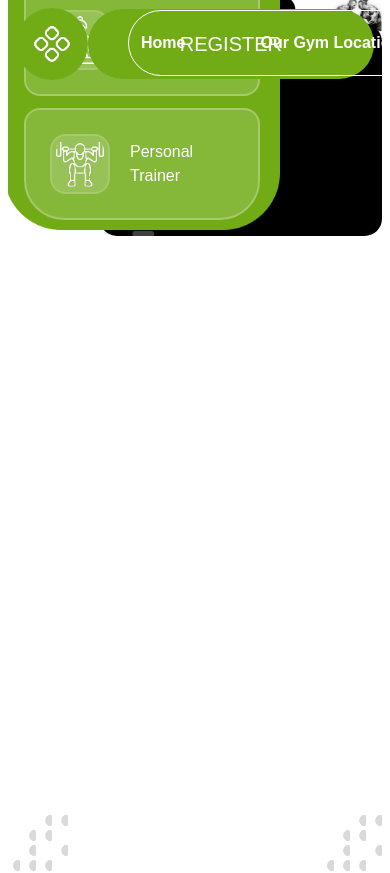
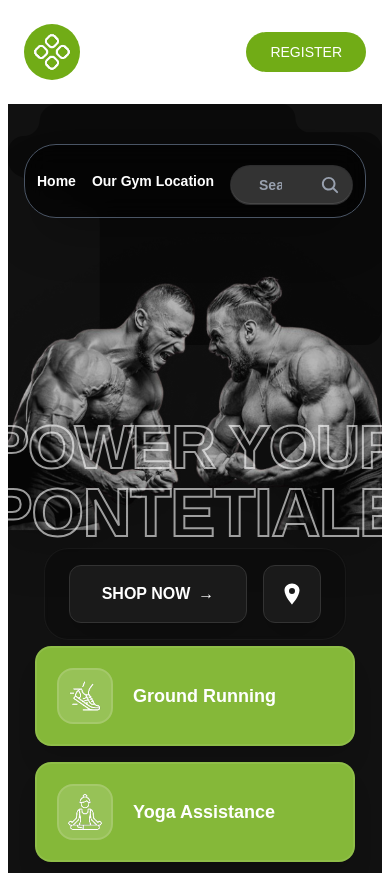
Before and after one commit to sohid7254/gymnastic, a React (Vite) app: page / in a window 390 px wide. Shown: the top 873 px of the page. Built offline with nearby package versions, Linux system fonts and the light colour scheme; a web font is replaced by a local one.

Commit message:
completed all the responsiveness of this project and added some hover effect on

```diff
--- a/src/Components/ChoseUs.jsx
+++ b/src/Components/ChoseUs.jsx
@@ -20,7 +20,7 @@ const ChoseUs = () => {
 
                 <div className="border bg-black text-white p-6 rounded-3xl flex flex-col lg:flex-row gap-10 justify-center items-center">
                     {/* Boxer Image */}
-                    <img src={boxer} alt="Boxer" className="w-60 md:w-80 lg:w-90" />
+                    <img src={boxer} alt="Boxer" className="w-60 md:w-80 lg:w-90 transform transition duration-500 hover:scale-105 hover:shadow-2xl hover:brightness-110 rounded-xl" />
 
                     {/* Training Focus Areas */}
                     <div className="flex flex-col gap-6 lg:w-1/3">
--- a/src/Components/Navbar.jsx
+++ b/src/Components/Navbar.jsx
@@ -5,17 +5,17 @@ import { Link } from "react-router";
 
 const Navbar = () => {
     return (
-        <div className=" px-2">
+        <div className="px-4 xl:px-2 py-4 xl:py-0">
             <div className="max-w-7xl mx-auto">
                 <nav className="navbar flex items-center justify-between relative z-50 bg-transparent">
-                    <div className="bg-[#71AC16] p-4 rounded-full">
+                    <div className="bg-[#71AC16] hover:bg-[#8bcf25] p-2 sm:p-3 xl:p-4 rounded-full transition-all">
                         <a href="/">
-                            <img src={icon} alt="Gym Icon" className="w-13" />
+                            <img src={icon} alt="Gym Icon" className="w-10 sm:w-12 xl:w-13" />
                         </a>
                     </div>
                     <div>
                         <Link to="/register">
-                            <span className="tilt bg-[#71AC16] py-6 px-23 text-white text-xl rounded-full">REGISTER</span>
+                            <span className="tilt bg-[#71AC16] py-3 px-6 sm:py-4 sm:px-10 xl:py-6 xl:px-23 text-white text-sm sm:text-base xl:text-xl rounded-full transition-all hover:bg-[#83c91a] whitespace-nowrap">REGISTER</span>
                         </Link>
                     </div>
                 </nav>
--- a/src/Components/Service.jsx
+++ b/src/Components/Service.jsx
@@ -37,7 +37,7 @@ const Service = () => {
                     <button
                         type="submit"
                         className="bg-white rounded-full text-black font-bold px-2 md:px-10 py-2 md:py-3
-                            hover:bg-gray-100 transition text-sm md:text-base"
+                            hover:bg-gray-300 transition text-sm md:text-base"
                     >
                         SUBSCRIBE
                     </button>
--- a/src/Components/banner.jsx
+++ b/src/Components/banner.jsx
@@ -14,10 +14,77 @@ import { FaXTwitter } from "react-icons/fa6";
 const Banner = () => {
     return (
         <>
-            <section className="relative -top-23 left-0 h-[805px] overflow-hidden">
+            {/* -------- MOBILE / TABLET LAYOUT  */}
+            <section className="xl:hidden relative bg-[#111] overflow-hidden h-225 py-10 px-4 flex flex-col items-center">
+                {/* Background effect */}
+                <div className="absolute inset-0 z-0 opacity-40">
+                    <img src={banner} alt="Banner bg" className="w-full  object-cover" />
+                </div>
+
+                {/* Navbar Container */}
+                <div className="relative z-50 w-full max-w-2xl mb-10">
+                    <div className="nav-container border border-gray-600 p-3 sm:p-5 rounded-4xl sm:rounded-full bg-black/60 shadow-2xl backdrop-blur-md">
+                        <ul className="nav-links font-bold flex flex-wrap sm:flex-nowrap items-center justify-center gap-4 sm:gap-6 text-white text-sm sm:text-base">
+                            <li><a href="/" className="hover:text-[#85b839] transition duration-200">Home</a></li>
+                            <li><a href="/location" className="hover:text-[#85b839] transition duration-200">Our Gym Location</a></li>
+                            <li className="hidden sm:block text-gray-500">|</li>
+                            <li className="w-full sm:w-auto mt-2 sm:mt-0 flex-1">
+                                <label className="input rounded-full cursor-pointer bg-[#333] hover:bg-[#404040] transition duration-200 w-full flex items-center pr-3 group">
+                                    <input type="search" placeholder="Search" className="pointer-events-auto flex-1 px-4 py-3 text-white bg-transparent focus:outline-none w-full text-sm placeholder-gray-400" />
+                                    <IoSearch className="text-xl text-gray-400 group-hover:text-white transition" />
+                                </label>
+                            </li>
+                        </ul>
+                    </div>
+                </div>
+
+                {/* Overlay Section: Text, Buttons, and Image */}
+                <div className="relative w-full flex flex-col items-center mt-2 sm:mt-8 min-h-125 sm:min-h-150 justify-center py-10">
+                    {/* Background Image (Man) */}
+                    <div className="absolute -top-30 -left-22 inset-0 z-10 flex justify-center items-center opacity-70 pointer-events-none drop-shadow-2xl">
+                        <img src={man} alt="Man" className="w-[110%] sm:w-full max-w-125 h-[110%] object-contain " />
+                    </div>
+
+                    {/* Main Text & Buttons overlay */}
+                    <div className="relative z-20 flex flex-col items-center text-center w-full">
+                        <h3 className="text-[62px] sm:text-[85px] md:text-[100px] leading-none text-white outline-text font-black tracking-tight drop-shadow-2xl absolute -top-25">
+                            POWER YOUR <br />
+                            <span className="ghost-text text-[68px] sm:text-[95px] md:text-[110px]">PONTETIALE</span>
+                        </h3>
+
+                        <div className=" absolute  flex flex-wrap items-center justify-center gap-4 sm:gap-6 mt-8 sm:mt-12 backdrop-blur-[2px] bg-black/20 px-6 py-4 rounded-3xl border border-white/5">
+                            <button className="bg-[#1a1a1a] hover:bg-[#85b839] border border-[#333] shadow-xl text-white px-8 py-4 rounded-xl text-base sm:text-lg font-bold flex items-center gap-2 transform hover:-translate-y-1 transition duration-300">
+                                SHOP NOW <span className="text-white font-black">→</span>
+                            </button>
+                            <button className="bg-[#1a1a1a] hover:bg-[#85b839] border border-[#333] shadow-xl text-white p-4 rounded-xl transform hover:-translate-y-1 transition duration-300">
+                                <IoLocationSharp className="text-2xl sm:text-3xl text-white" />
+                            </button>
+                        </div>
+                    </div>
+                </div>
+
+                {/* Feature Cards Grid */}
+                <div className="relative z-20 w-full flex flex-row flex-wrap justify-center gap-4 sm:gap-6 -top-30">
+                    <div className="flex border-2 border-[#a5c96b]/30 hover:border-[#a5c96b] rounded-2xl items-center gap-5 p-5 sm:p-6 bg-[#85b839] shadow-xl hover:shadow-2xl transform hover:-translate-y-1 text-white w-full max-w-[320px] transition duration-300">
+                        <img src={runing} alt="Running" className="w-14 sm:w-16 h-14 sm:h-16 object-contain border-2 border-[#a5c96b] rounded-2xl p-2 bg-[#97c257]" />
+                        <h1 className="font-bold text-lg sm:text-xl">Ground Running</h1>
+                    </div>
+                    <div className="flex border-2 border-[#a5c96b]/30 hover:border-[#a5c96b] rounded-2xl items-center gap-5 p-5 sm:p-6 bg-[#85b839] shadow-xl hover:shadow-2xl transform hover:-translate-y-1 text-white w-full max-w-[320px] transition duration-300">
+                        <img src={yoga} alt="Yoga" className="w-14 sm:w-16 h-14 sm:h-16 object-contain border-2 border-[#a5c96b] rounded-2xl p-2 bg-[#97c257]" />
+                        <h1 className="font-bold text-lg sm:text-xl">Yoga Assistance</h1>
+                    </div>
+                    <div className="flex border-2 border-[#a5c96b]/30 hover:border-[#a5c96b] rounded-2xl items-center gap-5 p-5 sm:p-6 bg-[#85b839] shadow-xl hover:shadow-2xl transform hover:-translate-y-1 text-white w-full max-w-[320px] transition duration-300">
+                        <img src={liftup} alt="Trainer" className="w-14 sm:w-16 h-14 sm:h-16 object-contain border-2 border-[#a5c96b] rounded-2xl p-2 bg-[#97c257]" />
+                        <h1 className="font-bold text-lg sm:text-xl">Personal Trainer</h1>
+                    </div>
+                </div>
+            </section>
+
+            {/* DESKTOP LAYOUT  */}
+            <section className="hidden xl:block relative -top-23 left-0 h-201.25 overflow-hidden">
                 <div className="">
                     <img src={banner} alt="Banner" className="relative w-" />
-                    <div className="absolute z-50 text-white text-center top-1/17 left-105 transform -translate-x-1/2 -translate-y-1/2 w-150  ">
+                    <div className="absolute text-white text-center top-1/17 left-105 transform -translate-x-1/2 -translate-y-1/2 w-150  ">
                         <div className="nav-container border p-3 rounded-full z-50">
                             <ul className="nav-links font-bold flex items-center justify-between gap-5">
                                 <li>
@@ -39,16 +106,16 @@ const Banner = () => {
                     <div className="absolute transform -translate-x-1/2 -translate-y-1/2 top-43 left-1/7   ">
                         <h3 className="tilt text-xl text-gray-400 flex items-center gap-5">
                             Follow On :
-                            <span>
+                            <span className="cursor-pointer">
                                 <FaFacebookF />
                             </span>
-                            <span>
+                            <span className="cursor-pointer">
                                 <FaInstagram />
                             </span>
-                            <span>
+                            <span className="cursor-pointer">
                                 <FaXTwitter />
                             </span>
-                            <span>
+                            <span className="cursor-pointer">
                                 <FaLinkedinIn />
                             </span>
                         </h3>
@@ -59,8 +126,24 @@ const Banner = () => {
                     <div className="absolute transform translate-x-1/2 -translate-y-1/2 top-38 left-260  ">
                         <img src={group7} alt="Group 7" className="w-20 block" />
                     </div>
+                    <div className="absolute z-50 text-white text-center top-1/17 left-105 transform -translate-x-1/2 -translate-y-1/2 w-150  ">
+                        {/* Ensure nav bar clickable by adding Z-INDEX here since we know the original was broken */}
+                        <div className="nav-container border p-3 rounded-full z-50">
+                            <ul className="nav-links font-bold flex items-center justify-between gap-5">
+                                <li><a href="/">Home</a></li>
+                                <li><a href="/location">Our Gym Location</a></li>
+                                <li>|</li>
+                                <li>
+                                    <label className="input rounded-full cursor-pointer bg-[#404040] w-40">
+                                        <input type="search" placeholder="Search" className="pointer-events-auto flex-1 px-3 py-2 text-white bg-transparent focus:outline-none" />
+                                        <IoSearch className="text-3xl" />
+                                    </label>
+                                </li>
+                            </ul>
+                        </div>
+                    </div>
                     <div className="absolute -top-1 left-78 z-10">
-                        <img src={man} alt="Man" className="w-225 max-h-[805px] relative object-contain block" />
+                        <img src={man} alt="Man" className="w-225 max-h-201.25 relative object-contain block" />
                     </div>
                     <h3 className="absolute top-89 left-60 transform translate-x-65 translate-y-1/7 text-[110px]  leading-[0.9] text-white z-20 outline-text">
                         POWER YOUR <br />
```
Also changed, not shown: src/Components/Review.jsx (+8 -2 lines).
